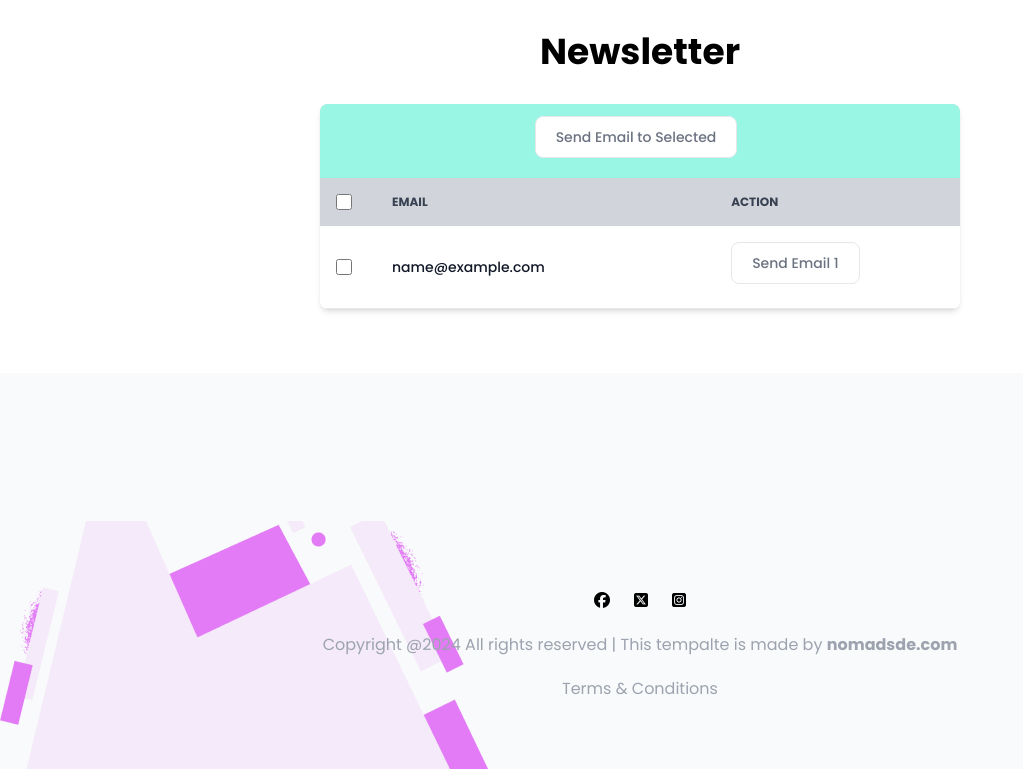
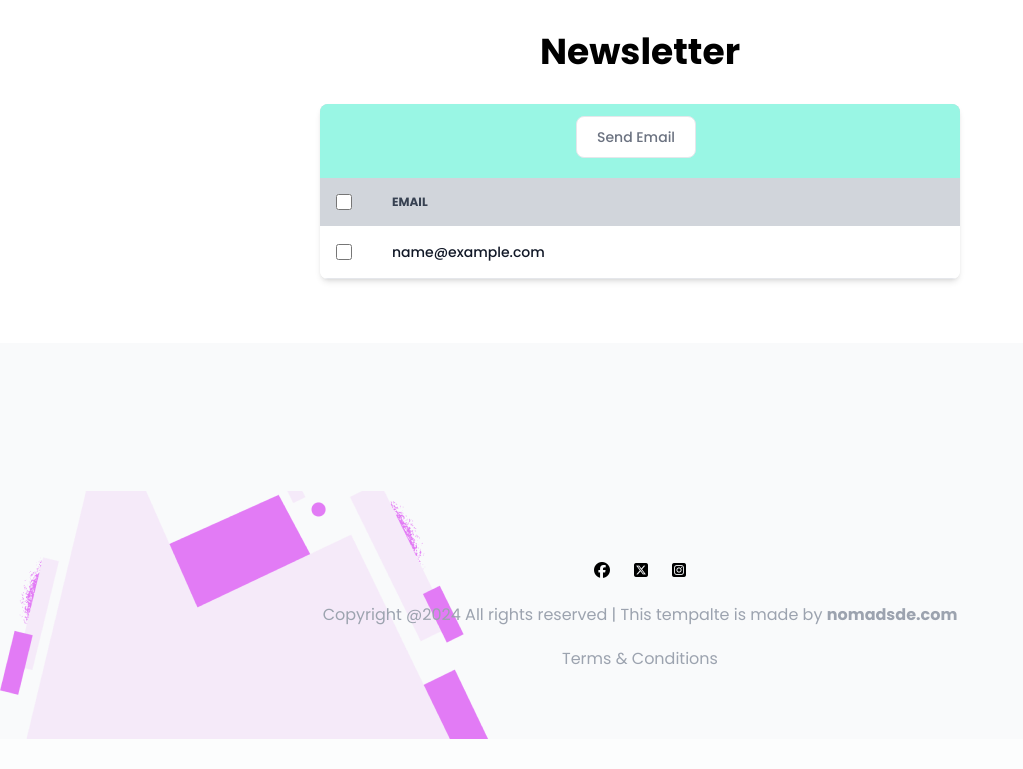
Before and after one commit to Ashraf840/MUSE-MATRIX-Blog-System, a Django app: page /newsletter/ in a window 1280 px wide. Shown: the part 96-865 px from the top of the page, without its empty margins (0-1023 px from the left). After the commit the page ends 835 px from the top, so only its background shows below. Run offline with Django 5.2, Linux system fonts and the light colour scheme; tables that the repository leaves empty hold one stand-in row (values such as "Sample post"); style sheets or scripts are compiled from the project's sources; some libraries are stand-ins or nearby versions.

Commit message:
Dropping the functionality of individual mail-sending-button attached with all subscribed emails

```diff
--- a/templates/newsletter/newsletterPage.html
+++ b/templates/newsletter/newsletterPage.html
@@ -74,7 +74,7 @@
                                                     hover:bg-gray-100 hover:text-gray-900 focus:z-10
                                                     focus:ring-4 focus:ring-gray-100"
                                                     onclick="openModal('{{ s_email.id }}')">
-                                                    Send Email to Selected
+                                                    Send Email
                                                 </button>
                                             </th>
                                             <!-- <th scope="col" class="ps-28 pe-6 py-3">
@@ -95,9 +95,9 @@
                                             <th scope="col" class="px-6 py-3">
                                                 Email
                                             </th>
-                                            <th scope="col" class="ps-28 pe-6 py-3">
+                                            <!-- <th scope="col" class="ps-28 pe-6 py-3">
                                                 Action
-                                            </th>
+                                            </th> -->
                                         </tr>
                                     </thead>
                                     <tbody>
@@ -117,13 +117,13 @@
                                                 class="px-6 py-4 font-medium text-gray-900 whitespace-nowrap cursor-pointer">
                                                 {{ s_email.email }}
                                             </th>
-                                            <td class="flex items-center ps-28 pe-6 py-4">
+                                            <!-- <td class="flex items-center ps-28 pe-6 py-4">
                                                 <button type="button" id="open-modal-btn"
                                                     onclick="openModal('{{ s_email.id }}')"
                                                     class="open-modal-btn-{{s_email.id}} py-2.5 px-5 me-2 mb-2 text-sm font-medium text-gray-500 focus:outline-none bg-white rounded-lg border border-gray-200 hover:bg-gray-100 hover:text-gray-900 focus:z-10 focus:ring-4 focus:ring-gray-100">
                                                     Send Email {{ s_email.id }}
                                                 </button>
-                                            </td>
+                                            </td> -->
                                         </tr>
                                         {% endfor %}
                                     </tbody>
```
